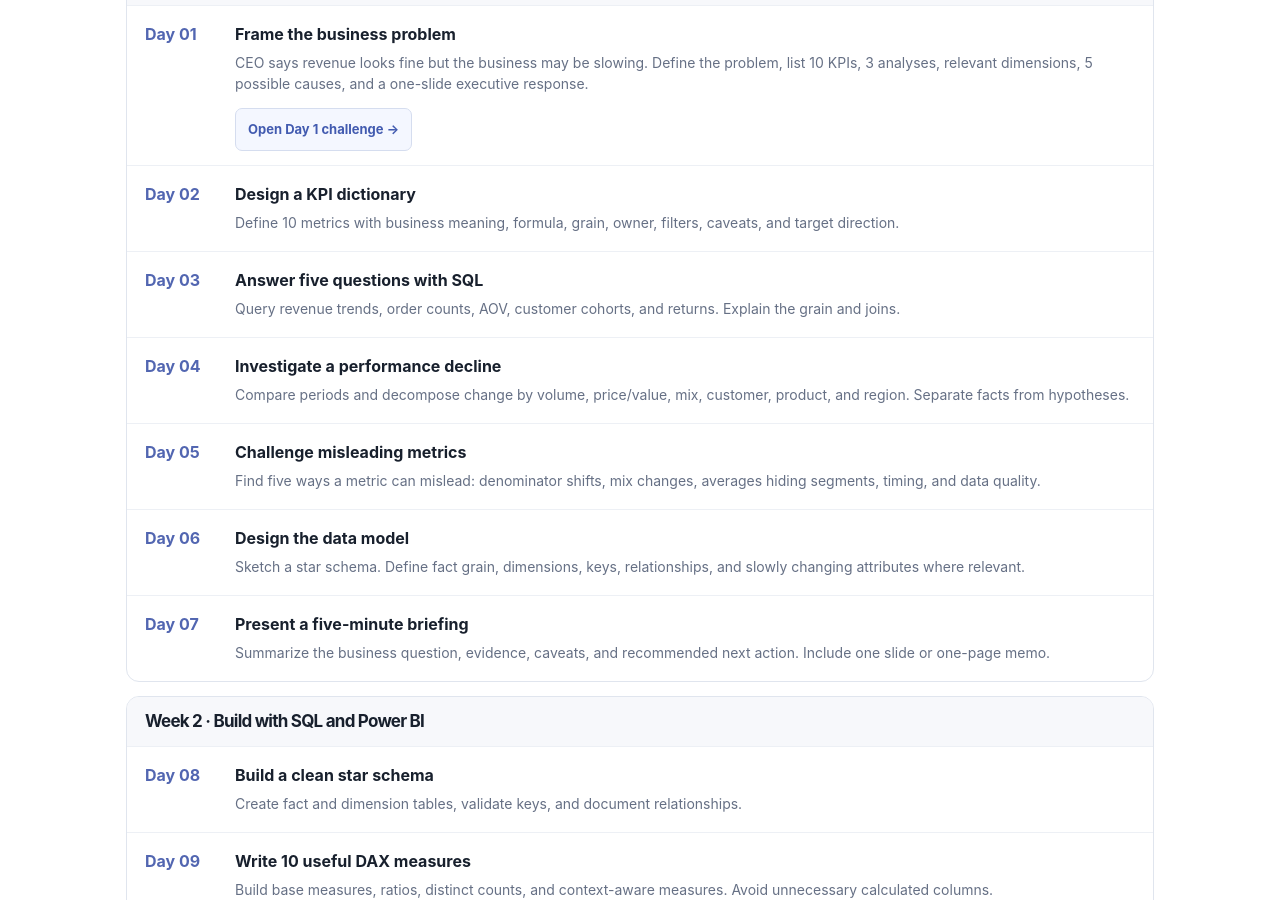
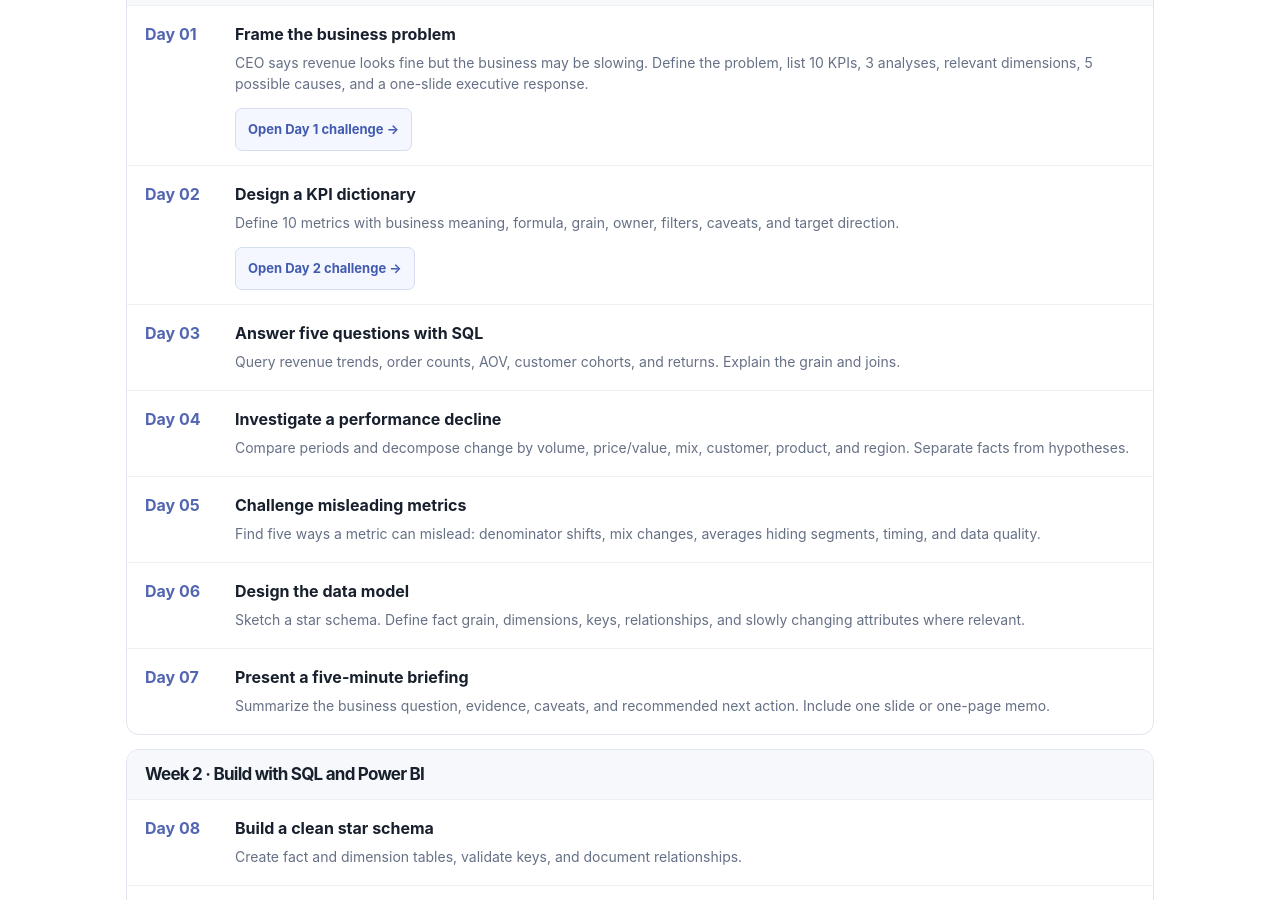
Before and after one commit to theanalystin/theanalyst.github.io, a Jekyll site: the page built from challenges/30-day-analytics-challenge.md, in a window 1280 px wide and 900 px high, scrolled down 905 px. Built offline with Jekyll 4.4.1, drawn with Linux system fonts in a browser that asks for light colours.

Commit message:
Link Day 2 challenge from 30-day challenge page

```diff
--- a/challenges/30-day-analytics-challenge.md
+++ b/challenges/30-day-analytics-challenge.md
@@ -59,7 +59,7 @@ permalink: /challenges/30-day-analytics-challenge/
 <h2>Your 30 daily missions</h2>
 <div class="week"><h3>Week 1 · Think like a business analyst</h3>
 <a class="day day-link" href="/challenges/daily/day-01/"><strong>Day 01</strong><div><b>Frame the business problem</b><p>CEO says revenue looks fine but the business may be slowing. Define the problem, list 10 KPIs, 3 analyses, relevant dimensions, 5 possible causes, and a one-slide executive response.</p><span class="day-cta">Open Day 1 challenge →</span></div></a>
-<div class="day"><strong>Day 02</strong><div><b>Design a KPI dictionary</b><p>Define 10 metrics with business meaning, formula, grain, owner, filters, caveats, and target direction.</p></div></div>
+<a class="day day-link" href="/challenges/daily/day-02/"><strong>Day 02</strong><div><b>Design a KPI dictionary</b><p>Define 10 metrics with business meaning, formula, grain, owner, filters, caveats, and target direction.</p><span class="day-cta">Open Day 2 challenge →</span></div></a>
 <div class="day"><strong>Day 03</strong><div><b>Answer five questions with SQL</b><p>Query revenue trends, order counts, AOV, customer cohorts, and returns. Explain the grain and joins.</p></div></div>
 <div class="day"><strong>Day 04</strong><div><b>Investigate a performance decline</b><p>Compare periods and decompose change by volume, price/value, mix, customer, product, and region. Separate facts from hypotheses.</p></div></div>
 <div class="day"><strong>Day 05</strong><div><b>Challenge misleading metrics</b><p>Find five ways a metric can mislead: denominator shifts, mix changes, averages hiding segments, timing, and data quality.</p></div></div>
```
